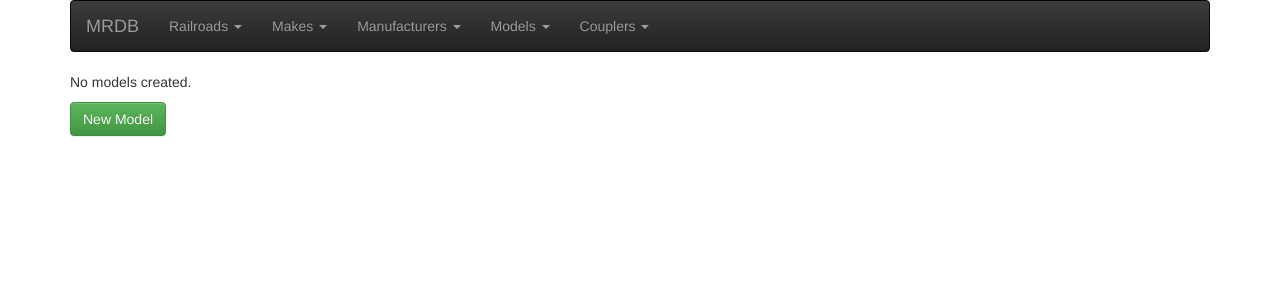
After one commit to bkeifer/MRDB, a Django app: template inventory/templates/modelList.html in a window 1280 px wide. The commit adds this page. Shown: the top 300 px of the page. Run offline with Django 3.2, Linux system fonts and the light colour scheme; the template is opened without the code that fills it, so the values that code supplies are empty; some libraries are stand-ins or nearby versions.

Commit message:
Add support for the ‘Model’ class.

```diff
--- a/inventory/templates/include/nav.html
+++ b/inventory/templates/include/nav.html
@@ -38,6 +38,13 @@
           </ul>
       </li>
       <li class="dropdown">
+          <a href="#" class="dropdown-toggle" data-toggle="dropdown">Models <span class="caret"></span></a>
+          <ul class="dropdown-menu" role="menu">
+            <li><a href="/model/list">List</a></li>
+            <li><a href="/model/create">Create</a></li>
+          </ul>
+      </li>
+      <li class="dropdown">
           <a href="#" class="dropdown-toggle" data-toggle="dropdown">Couplers <span class="caret"></span></a>
           <ul class="dropdown-menu" role="menu">
             <li><a href="/coupler/list">List</a></li>
--- /dev/null
+++ b/inventory/templates/modelList.html
@@ -0,0 +1,30 @@
+{% extends "include/base.html" %}
+
+{% block title %}All Models{% endblock %}
+
+{% block content %}
+
+{% if modelList %}
+    <table class="table table-striped table-bordered">
+        <tr>
+            <th>Make</th>
+            <th>Model</th>
+            <th>Actions</th>
+        </tr>
+        {% for model in modelList %}
+        <tr>
+            <td>{{ model.make }}</td>
+            <td>{{ model.name }}</td>
+            <td>
+                <a class="btn btn-xs btn-info" href="/model/{{model.id}}/edit">Edit</a>
+                <a class="btn btn-xs btn-danger" href="/model/{{model.id}}/delete">Delete</a>
+            </td>
+        </tr>
+        {% endfor %}
+    </table>
+{% else %}
+    <p>No models created.</p>
+{% endif %}
+<a class="btn btn-success" href="/model/create">New Model</a>
+<p>
+{% endblock %}
--- a/inventory/urls.py
+++ b/inventory/urls.py
@@ -20,6 +20,11 @@ urlpatterns = [
     url(r'^manufacturer/(?P<manufacturer_id>[0-9]+)/edit/$', views.manufacturer_edit, name='manufacturer_edit'),
     url(r'^manufacturer/(?P<manufacturer_id>[0-9]+)/delete/$', views.manufacturer_delete, name='manufacturer_delete'),
 
+    url(r'^model/list/$', views.model_list, name='model_list'),
+    url(r'^model/create/$', views.model_create, name='model_create'),
+    url(r'^model/(?P<model_id>[0-9]+)/edit/$', views.model_edit, name='model_edit'),
+    url(r'^model/(?P<model_id>[0-9]+)/delete/$', views.model_delete, name='model_delete'),
+
     url(r'^railroad/list/$', views.railroad_list, name='railroad_list'),
     url(r'^railroad/create/$', views.railroad_create, name='railroad_create'),
     url(r'^railroad/(?P<railroad_id>[0-9]+)/edit/$', views.railroad_edit, name='railroad_edit'),
```
Also changed, not shown: inventory/forms.py (+8 -1 lines), inventory/templates/modelEdit.html (added, +12 -0 lines), inventory/views.py (+54 -2 lines), 3 other files.
